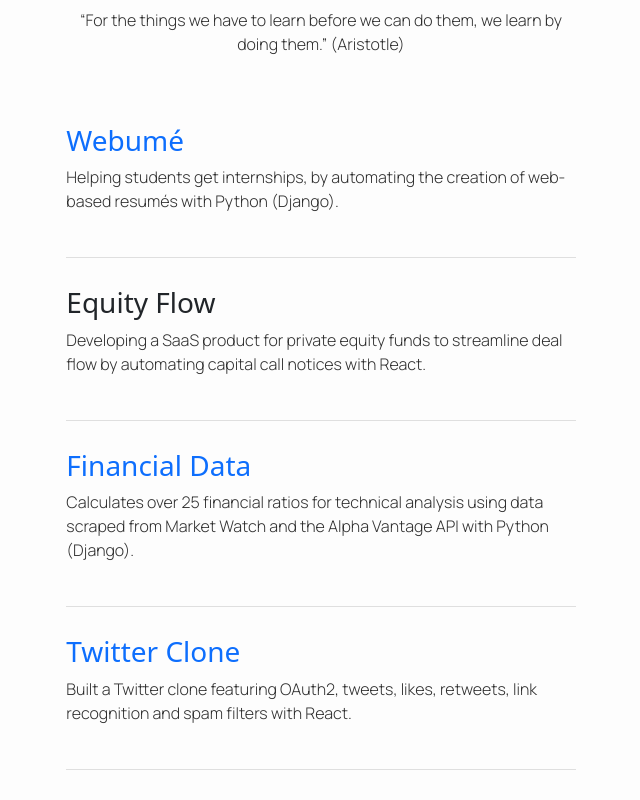
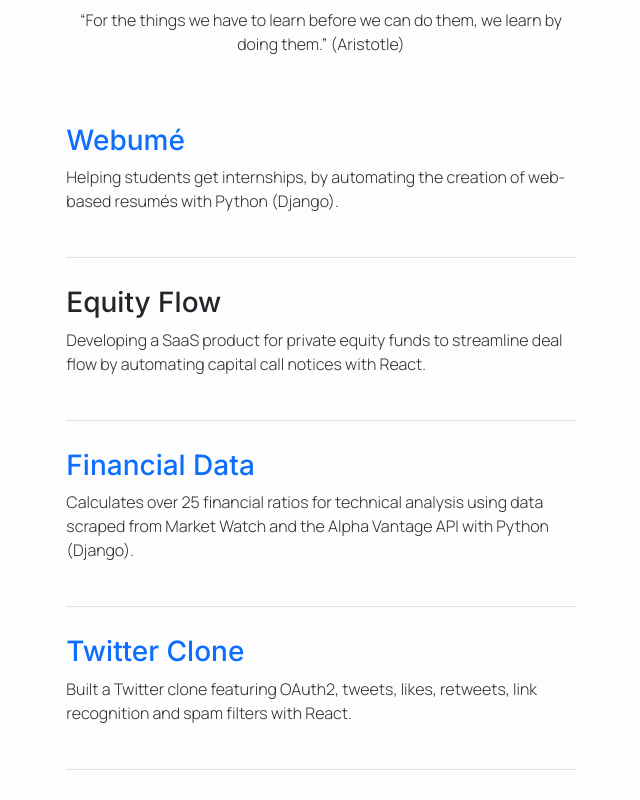
Before and after one commit to HaiderZaidiDev/portfolio-site, a React (Create React App) app: page /#/ in a window 1280 px wide. Shown: the part 1060-1860 px from the top of the page, without its empty margins (319-959 px from the left). Built offline with nearby package versions, Linux system fonts and the light colour scheme; a web font is replaced by a local one.

Commit message:
updated font for h3

```diff
--- a/src/index.css
+++ b/src/index.css
@@ -11,17 +11,21 @@
 }
 
 h1 {
-    font-family: Inter;
+    font-family: "Inter";
     font-style: normal;
     font-weight: 600;
     font-size: 4em;
 }
 
 h2 {
-    font-family: Inter;
+    font-family: "Inter";
     font-style: normal;
     font-weight: 500;
     font-size: 2.25em;
+}
+
+h3 {
+  font-family: "Inter";
 }
 
 
```
